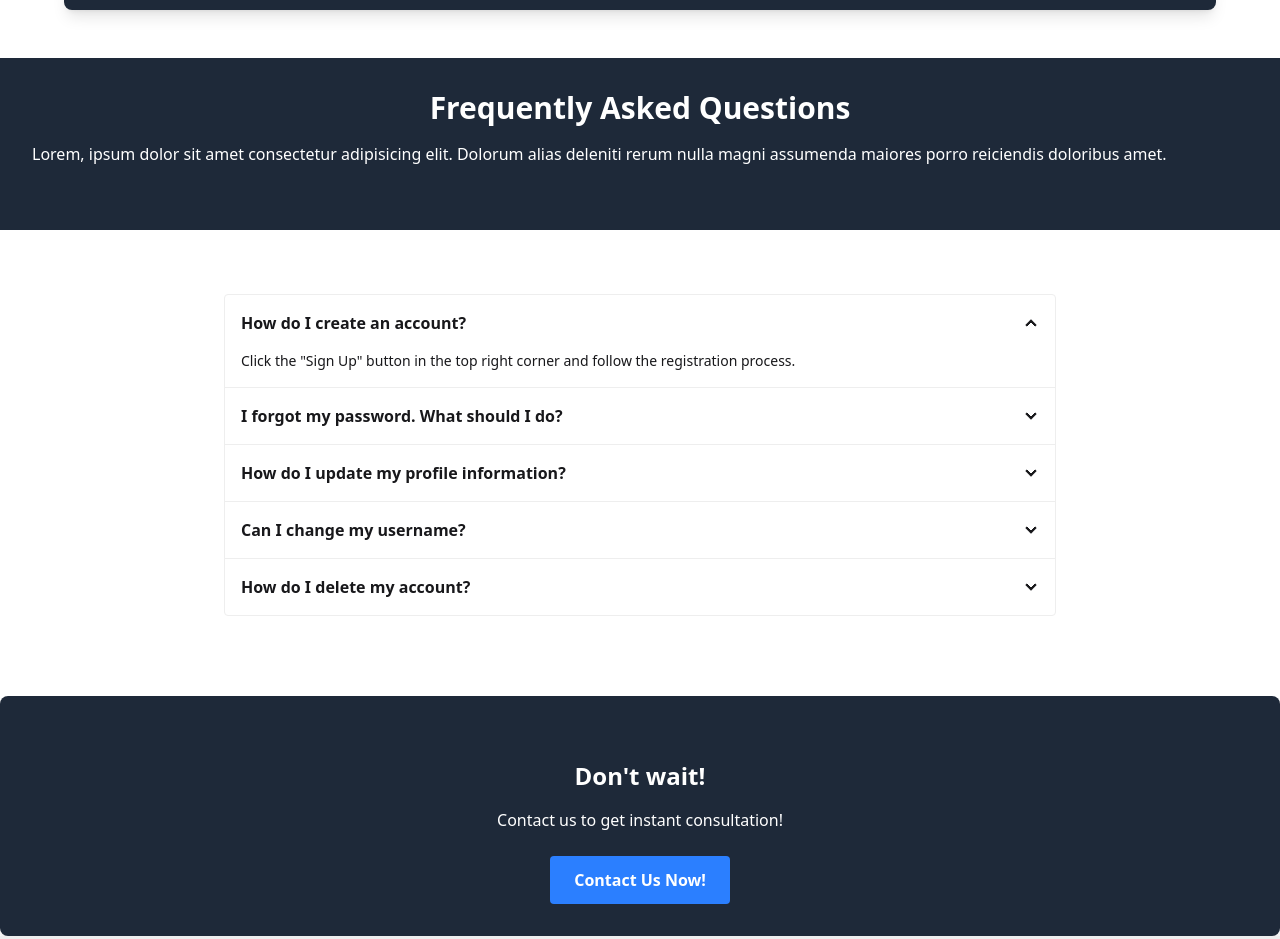
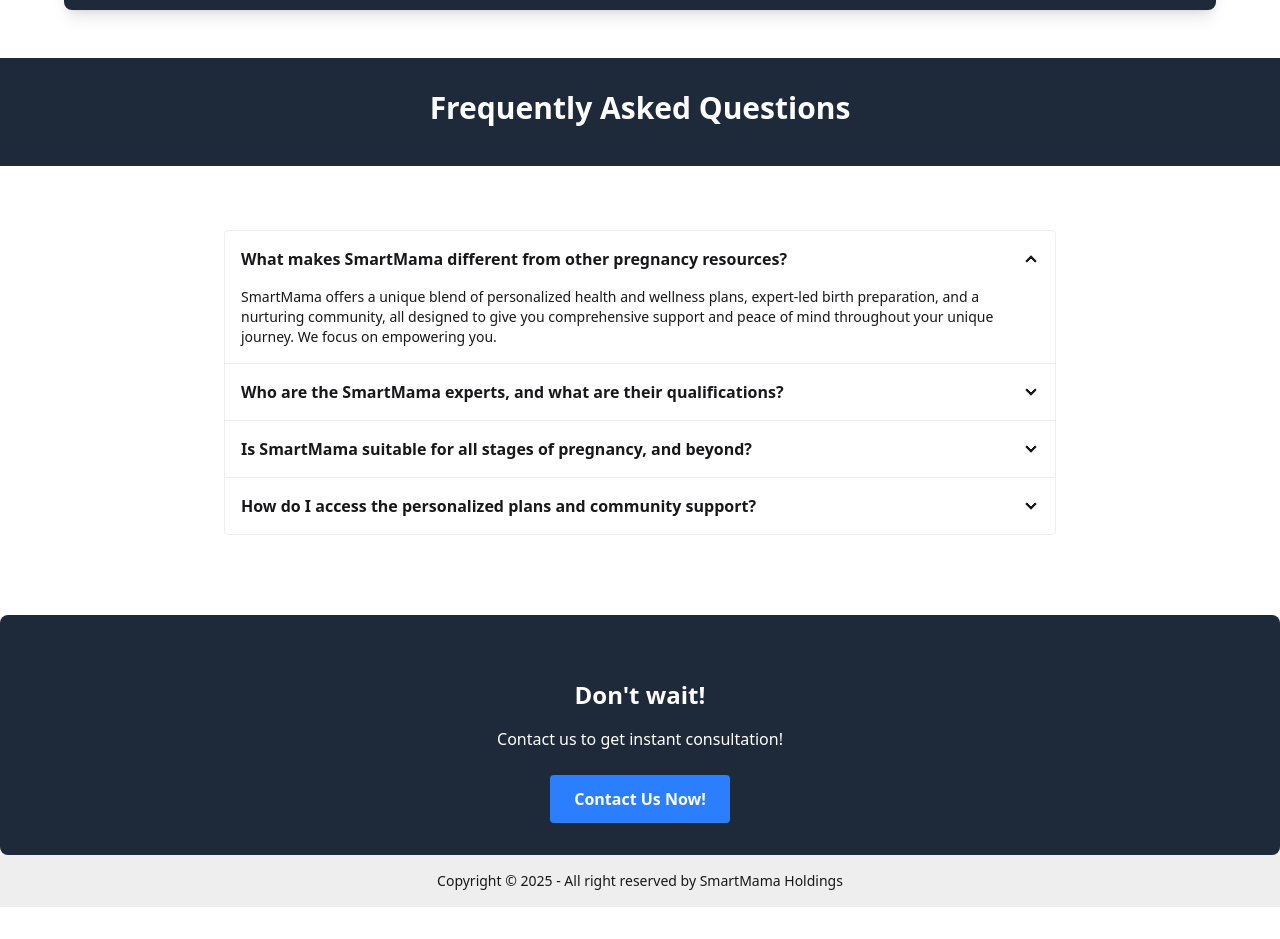
Before and after one commit to Captain-Carl-Larc/smart-mama-landing, a React (Vite) app: page / in a window 1280 px wide. Shown: the part 2354-3293 px from the top of the page. After the commit the page ends 3261 px from the top, so only its background shows below. Built offline with nearby package versions, Linux system fonts and the light colour scheme.

Commit message:
faqs edit

```diff
--- a/src/components/faqs.jsx
+++ b/src/components/faqs.jsx
@@ -1,29 +1,28 @@
 function Faqs() {
   const faqs = [
     {
-      question: "How do I create an account?",
+      question:
+        "What makes SmartMama different from other pregnancy resources?",
       answer:
-        'Click the "Sign Up" button in the top right corner and follow the registration process.',
+        "SmartMama offers a unique blend of personalized health and wellness plans, expert-led birth preparation, and a nurturing community, all designed to give you comprehensive support and peace of mind throughout your unique journey. We focus on empowering you.",
     },
     {
-      question: "I forgot my password. What should I do?",
+      question:
+        "Who are the SmartMama experts, and what are their qualifications?",
       answer:
-        'Click on "Forgot Password" on the login page and follow the instructions sent to your email.',
+        "Our team comprises highly qualified professionals, including certified prenatal nutritionists, experienced birth educators, doulas, and maternal wellness coaches. Each expert is dedicated to providing evidence-based, compassionate support tailored to your specific needs.",
     },
     {
-      question: "How do I update my profile information?",
+      question:
+        "Is SmartMama suitable for all stages of pregnancy, and beyond?",
       answer:
-        'Go to "My Account" settings and select "Edit Profile" to make changes.',
-    },{
-        question: "Can I change my username?",
-        answer:
-            'Yes, you can change your username in the "Account Settings" section.',
-        },
-        {
-        question: "How do I delete my account?",
-        answer:
-            'To delete your account, go to "Account Settings" and select "Delete Account". Please note that this action is irreversible.',
-    }
+        "Yes! SmartMama programs are designed to support you from preconception through all trimesters, labor, delivery, and even into the vital postpartum period. Our guidance adapts to your evolving needs, ensuring continuous support.",
+    },
+    {
+      question: "How do I access the personalized plans and community support?",
+      answer:
+        "Getting started is easy! After clicking 'Start My SmartMama Journey,' you'll complete a brief assessment to help us tailor your experience. You'll then gain immediate access to your personalized resources, connect with our experts, and join our welcoming community portal.",
+    },
   ];
 
   return (
@@ -34,11 +33,6 @@
             Frequently Asked Questions
           </span>
         </h2>
-        <p className="text-start text-white mb-8 mt-2">
-          Lorem, ipsum dolor sit amet consectetur adipisicing elit. Dolorum
-          alias deleniti rerum nulla magni assumenda maiores porro reiciendis
-          doloribus amet.
-        </p>
       </div>
       <div className="join join-vertical bg-base-100 w-screen max-w-4xl mx-auto my-8 p-4 md:p-8 flex justify-center">
         {faqs.map((faq, idx) => (
```
